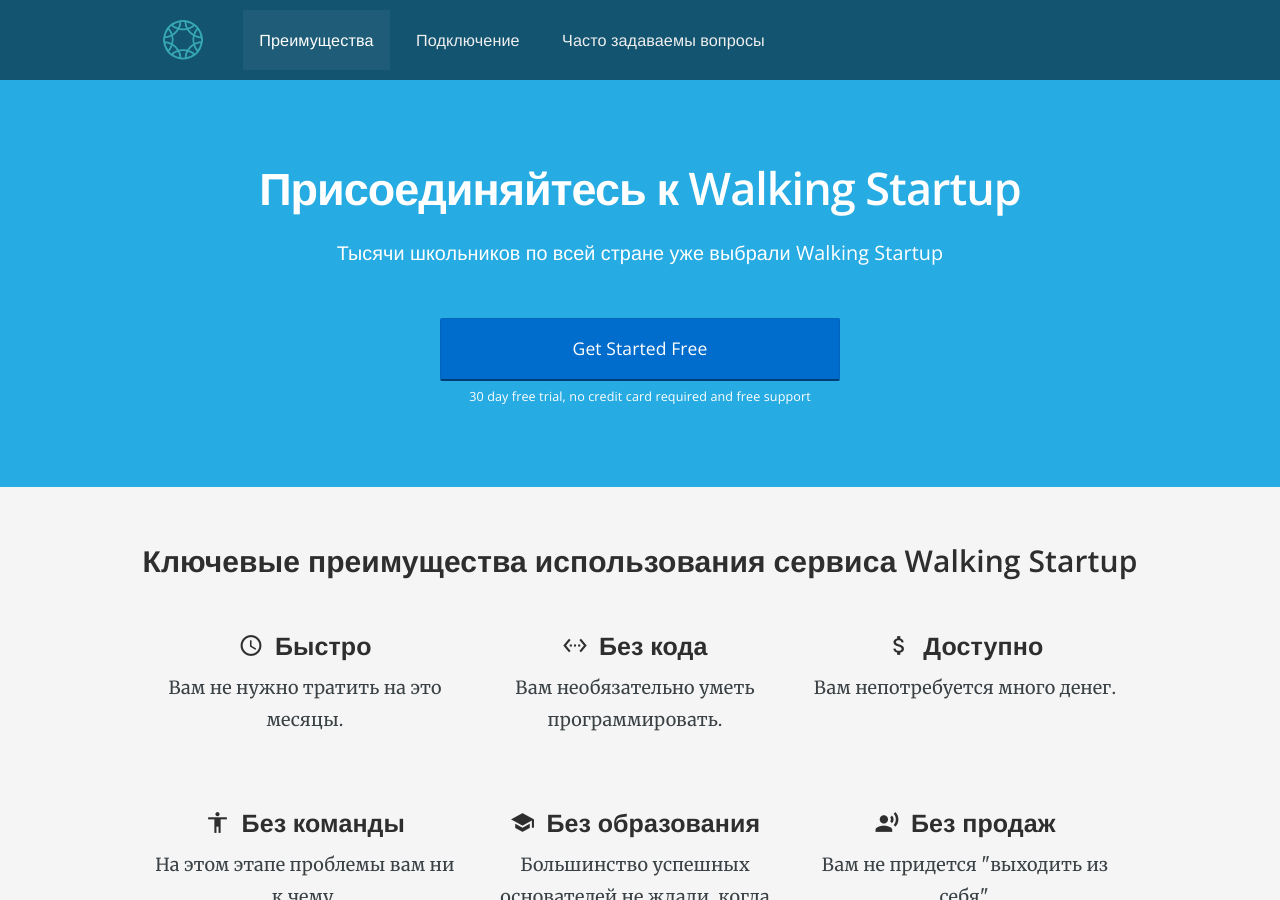
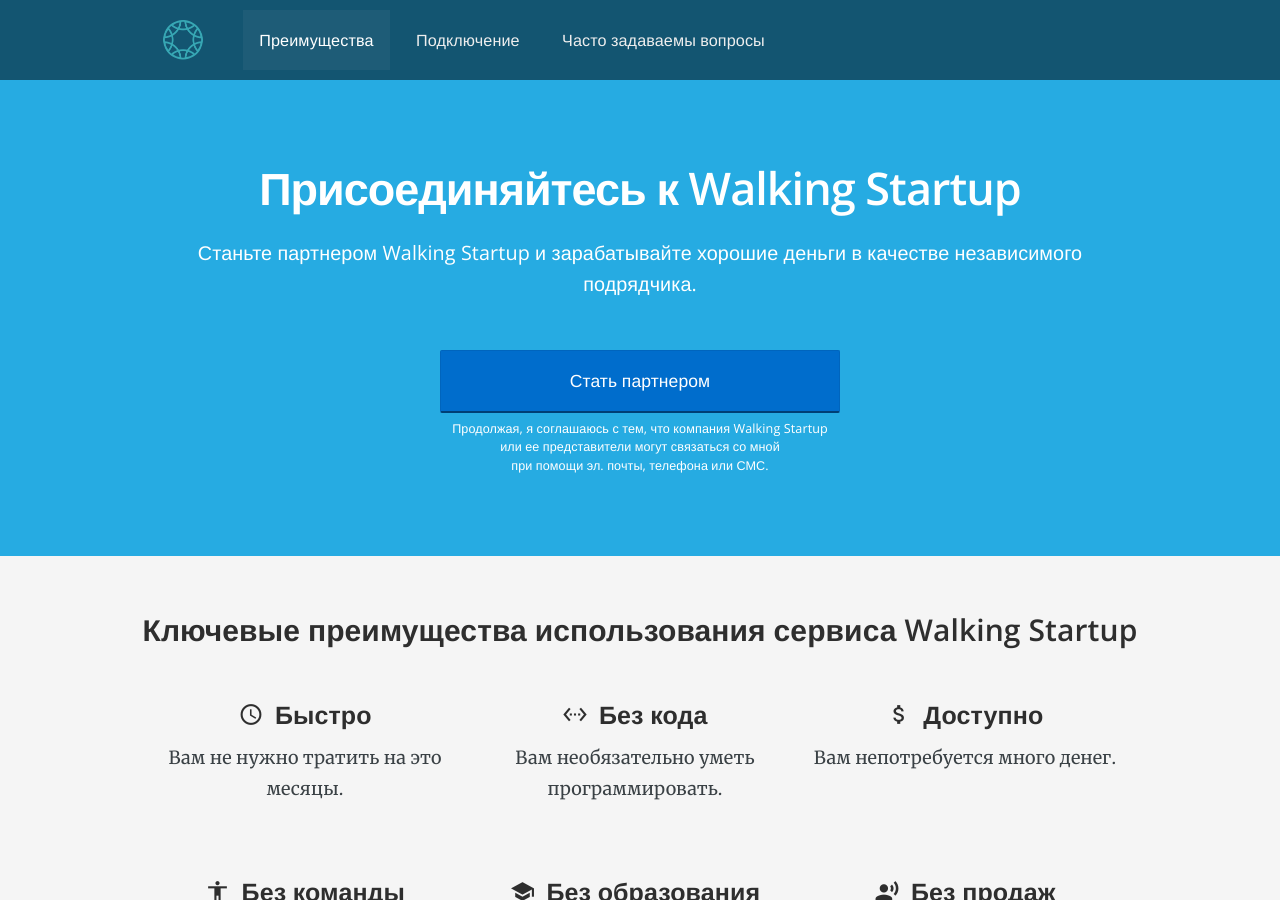
Before and after one commit to RakhimyanTim/partner.ws.github.io, a Jekyll site: the page built from pages/index.html, in a window 1280 px wide and 900 px high. Built offline with Jekyll 4.4.1, drawn with Linux system fonts in a browser that asks for light colours; nearby versions of some CDN libraries.

Commit message:
Update index.html

```diff
--- a/pages/index.html
+++ b/pages/index.html
@@ -9,11 +9,11 @@
 <header class="fancy-hero new-content">
  		<div class="container">
  			<h2>{{ page.title }}</h2>
-			<p class="sub-text landing-page">Тысячи школьников по всей стране уже выбрали Walking Startup</p>
+			<p class="sub-text landing-page">Станьте партнером Walking Startup и зарабатывайте хорошие деньги в качестве независимого подрядчика. </p>
 
 			<div class="cta-container" style="margin-top: 50px;">
-				<a href="" class="btn btn-block btn-centered btn-large btn-primary sign-up" style="display: inherit;">Get Started Free</a>
-				<span class="btn-sub-text" style="color:#fff">30 day free trial, no credit card required and free support</span>
+				<a href="" class="btn btn-block btn-centered btn-large btn-primary sign-up" style="display: inherit;">Стать партнером</a>
+				<span class="btn-sub-text" style="color:#fff">Продолжая, я соглашаюсь с тем, что компания Walking Startup <br> или ее представители могут связаться со мной <br>при помощи эл. почты, телефона или СМС. </span>
 			</div>
 		</div>
 </header>
```
